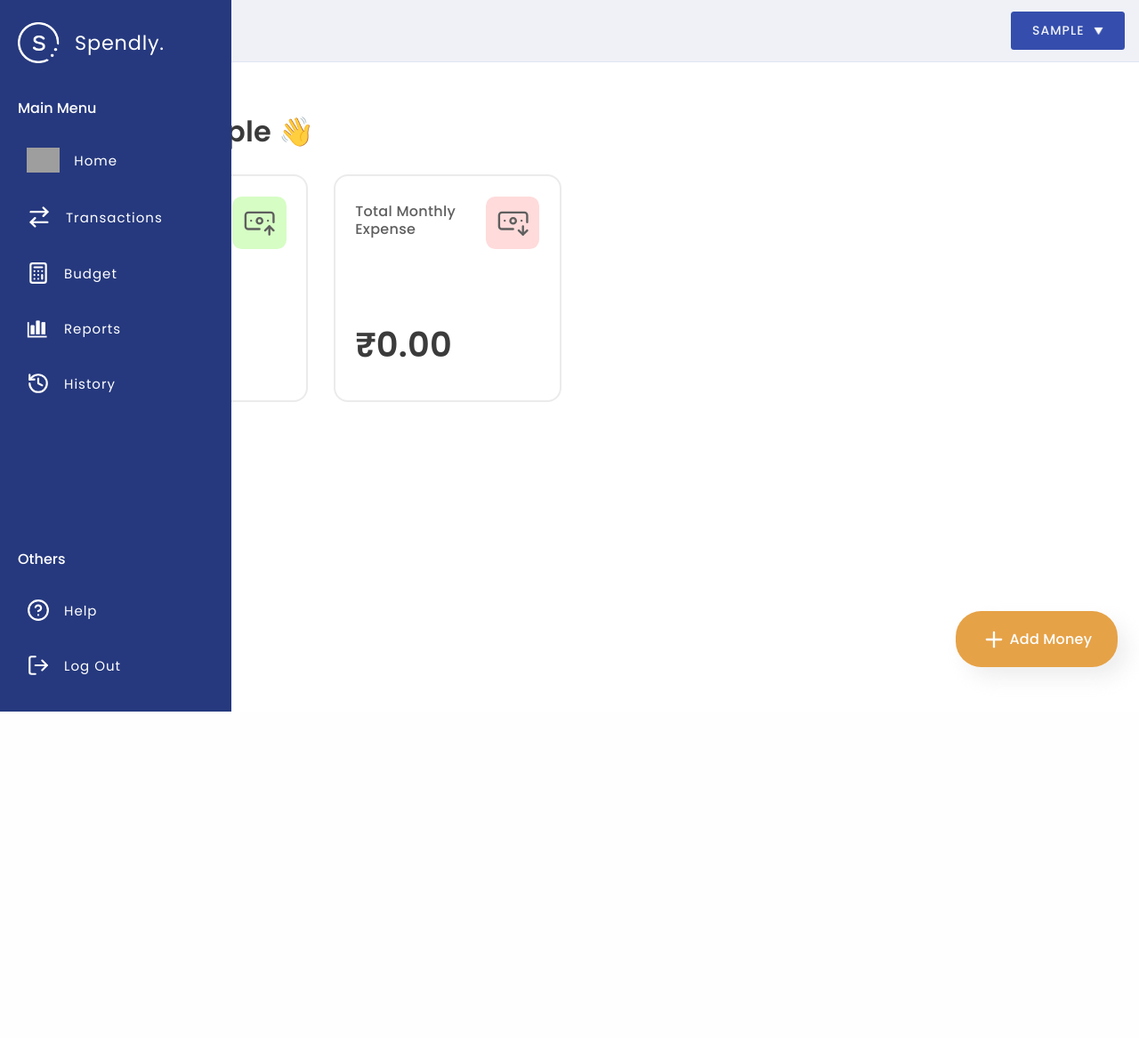
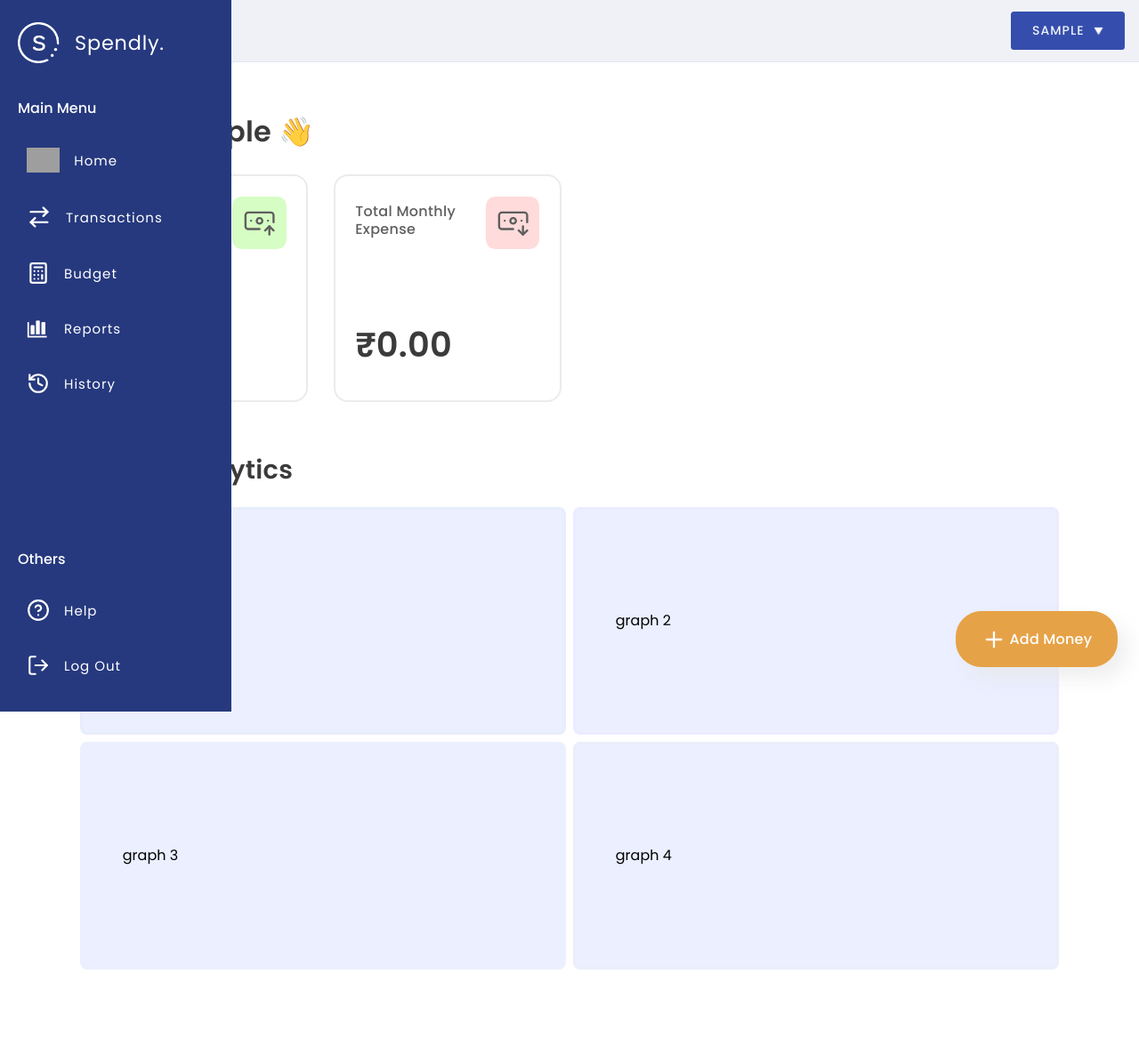
Before and after one commit to ishansurdi/spendly, a PHP site: page /public_pages/Transaction.php in a window 1280 px wide. Shown: the whole page at 89% size. Before the commit the page ends 800 px from the top, so only its background shows below. Run offline with PHP 8.4, Linux system fonts and the light colour scheme; the visitor is signed in with stand-in values (Sample User, id 1); data that the repository does not hold is empty; a stand-in replaces the project's code that opens the database connection; grey boxes are pictures that could not be loaded.

Commit message:
space for graphs & transaction source dropdown -added

```diff
--- a/public_pages/Transaction.php
+++ b/public_pages/Transaction.php
@@ -220,6 +220,21 @@
           <?php include '../backend_process/get_expense_summary.php'; ?></p>
         </div>
       </div>
+
+      <div class="row-2">
+
+        <div class="visual-analytics">
+          <h2>Visual Analytics</h2>
+
+          <div class="visual-container">
+            <div class="box box-1">graph 1</div>
+            <div class="box box-2">graph 2</div>
+            <div class="box box-3">graph 3</div>
+            <div class="box box-4">graph 4</div>
+          </div>
+
+        </div>
+      </div>
     </section>
 
     <!-- FLOATING ACTION BUTTON (ADD MONEY) -->
--- a/styles/Transaction.css
+++ b/styles/Transaction.css
@@ -219,6 +219,62 @@ body {
   background-color: #eef0f8;
 }
 
+
+.row-2 {
+  margin-top: 2.4rem;
+  padding-bottom: 4.8rem;
+}
+
+.visual-analytics h2 {
+  margin-top: 3.6rem;
+  font-size: 1.8rem;
+  font-weight: 600;
+  letter-spacing: 0.3px;
+  line-height: 125%;
+  color: #232323e3;
+  text-align: left;
+  margin-bottom: 1.5rem;
+}
+
+.visual-analytics .visual-container {
+  display: grid;
+  grid-template-columns: repeat(2, minmax(400px, 1fr));
+  gap: 0.5em;
+  justify-content: center;
+}
+
+.visual-container .box {
+  padding: 1.4em 2.8em;
+  border-radius: 0.5em;
+  height: 256px;
+
+  display: flex;
+  flex-direction: column;
+  align-items: flex-start;
+  justify-content: center;
+  background-color: #ebefff;
+}
+
+.box-1 {
+  background-color: #f5fcf4;
+  border: 3px solid #05610003;
+}
+
+.box-2 {
+  background-color: #fcf8fb;
+  border: 3px solid #ff00db03;
+}
+
+.box-3 {
+  background-color: #fff7f5;
+  border: 3px solid #ffe0da08;
+}
+
+.box-4 {
+  background-color: #fffdf1;
+  border: 3px solid #ffd20005;
+}
+
 /* FAB BUTTON (ADD MONEY) */
 .fab {
   position: fixed;
```
Also changed, not shown: other parts of public_pages/Transaction.php (+21 -11 lines).
